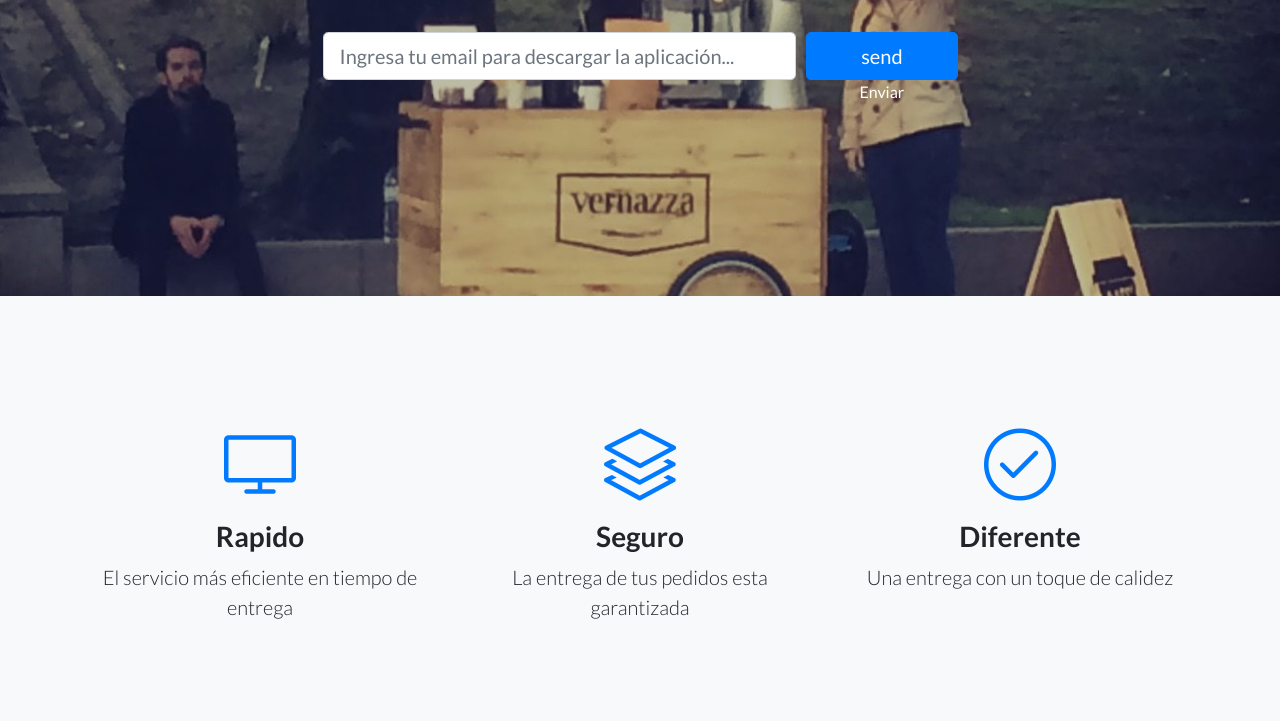
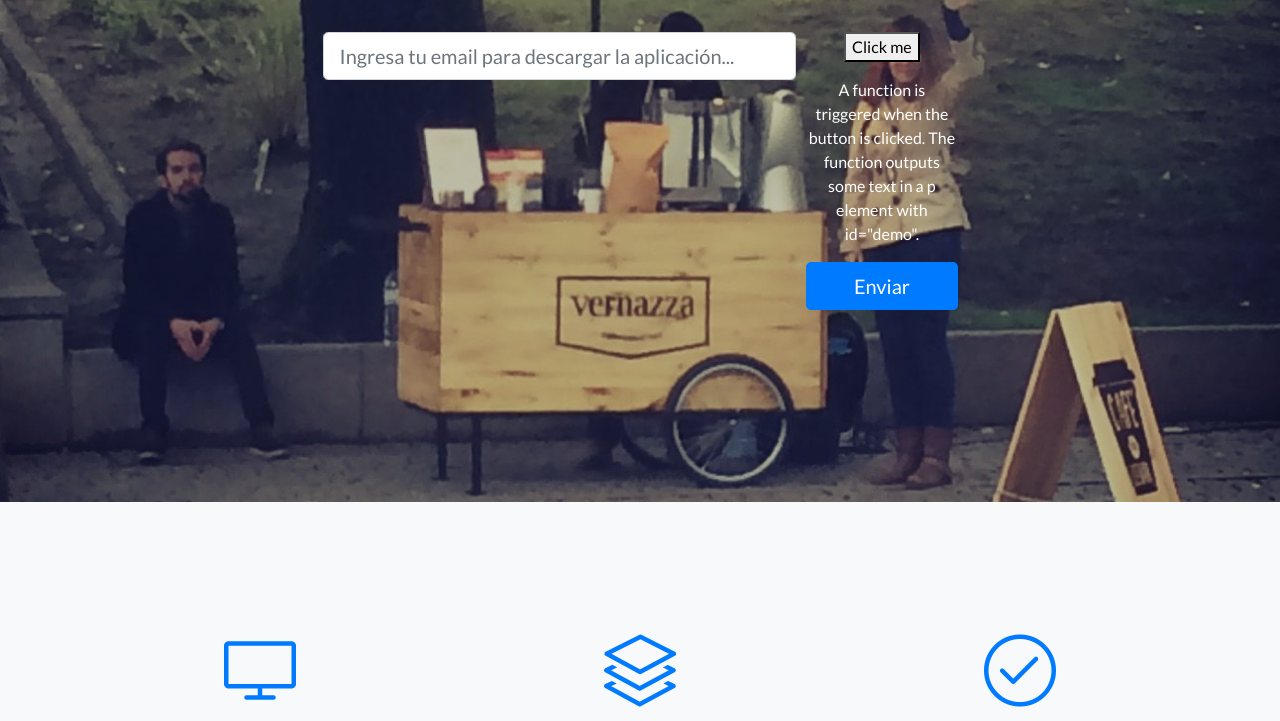
Before and after one commit to rodoqui17/chaskigo, a website: page index.html in a window 1280 px wide. Shown: the part 379-1100 px from the top of the page. Drawn offline with Linux system fonts and the light colour scheme.

Commit message:
Update index.html

```diff
--- a/index.html
+++ b/index.html
@@ -49,7 +49,19 @@
                   <input type="email" id="mail" class="form-control form-control-lg" placeholder="Ingresa tu email para descargar la aplicación...">
                 </div>
                 <div class="col-12 col-md-3">
-                  <input type="submit" value="send" class="btn btn-block btn-lg btn-primary" on-click="mensaje(id)">Enviar</button>
+                                            <button onclick="myFunction()">Click me</button>
+
+<p id="demo"></p>
+
+<p>A function is triggered when the button is clicked. The function outputs some text in a p element with id="demo".</p>
+
+<script>
+function myFunction() {
+    document.getElementById("demo").innerHTML = "Hello World";
+}
+</script>
+                  <button type="submit" value="send" class="btn btn-block btn-lg btn-primary" onclick="mensaje(id)">Enviar</button>
+
                   <script>
                   function mensaje(id){
                   alert("mensaje enviado por "+ id);
```
